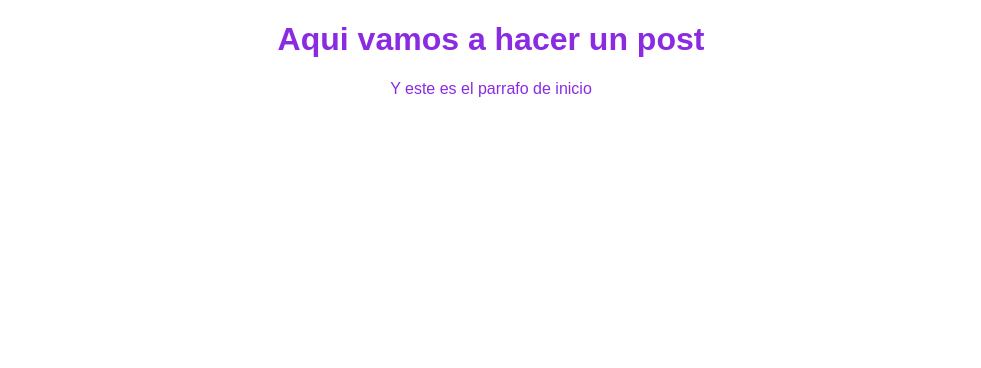
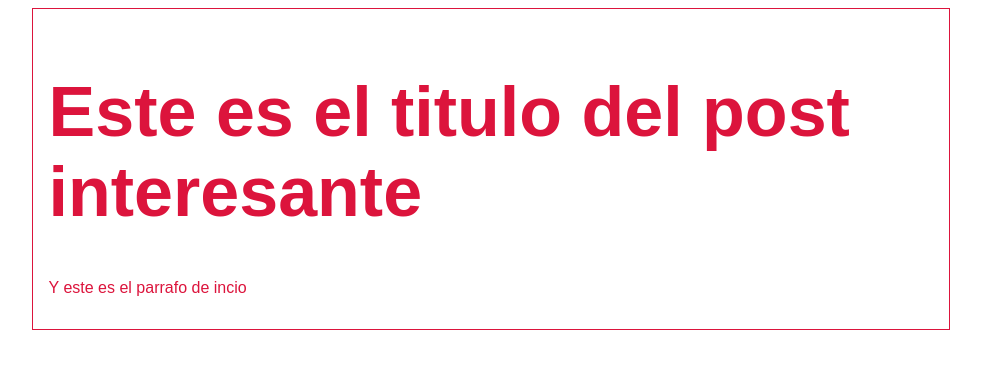
Before and after one commit to pedrodiazs/hyperblog, a plain HTML site: page blogpost.html in a window 1280 px wide. Shown: the whole page, without its empty margins (149-1130 px from the left). Drawn offline with Linux system fonts and the light colour scheme.

Commit message:
commit al master del blogspot en su version masrrciente

```diff
--- a/blogpost.html
+++ b/blogpost.html
@@ -8,7 +8,11 @@
     <link rel="stylesheet" href="css/estilos.css"/>
 </head>
 <body>
-    <h1>Aqui vamos a hacer un post</h1>
-    <p>Y este es el parrafo de inicio</p>
+    <div id="container">
+        <div id="post">
+            <h1>Este es el titulo del post interesante</h1>
+            <p>Y este es el parrafo de incio</p>
+        </div>
+    </div>
 </body>
 </html>
--- a/css/estilos.css
+++ b/css/estilos.css
@@ -1,6 +1,18 @@
 body
 {
-    color: blueviolet;
-    text-align: center;
+    color:crimson;
+    text-align:left;
     font-family: Arial, Helvetica, sans-serif;
 }
+#container
+{
+    width: 70%;
+    padding: 1em;
+    text-align: left;
+    border: 1px solid;
+    margin: 0 auto;
+}
+#container h1
+{
+    font-size: 70px;
+}
```
